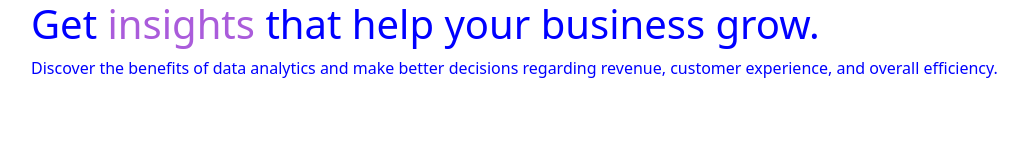
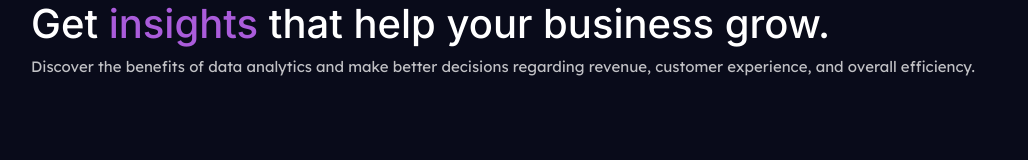
Before and after one commit to Bhawanakarn/Mentor-Challenge, a plain HTML site: page index.html in a window 1280 px wide. Shown: the whole page, without its empty margins (51-1079 px from the left). Drawn offline with nearby package versions, Linux system fonts and the light colour scheme.

Commit message:
new updates

```diff
--- a/style.css
+++ b/style.css
@@ -1,4 +1,21 @@
 body{
+	background-color: hsl(233, 47%, 7%);
+	font-size: 15px;
+	font-family: 'Inter', sans-serif;
+	display: center;
+	align-items: center;
+}
+h1{
+	color: hsl(0, 0%, 100%);
+}
+p1{
+	color: hsla(0, 0%, 100%, 0.75);
+	font-family: 'Lexend Deca', sans-serif;
+	font-size: 15px;;
+}
+
+
+/* body{
     color: blue;
 }
 .img{
@@ -42,3 +59,4 @@ body{
 .main-nav li a:hover{
 	border: 1px solid red;
 }
+ */
```
